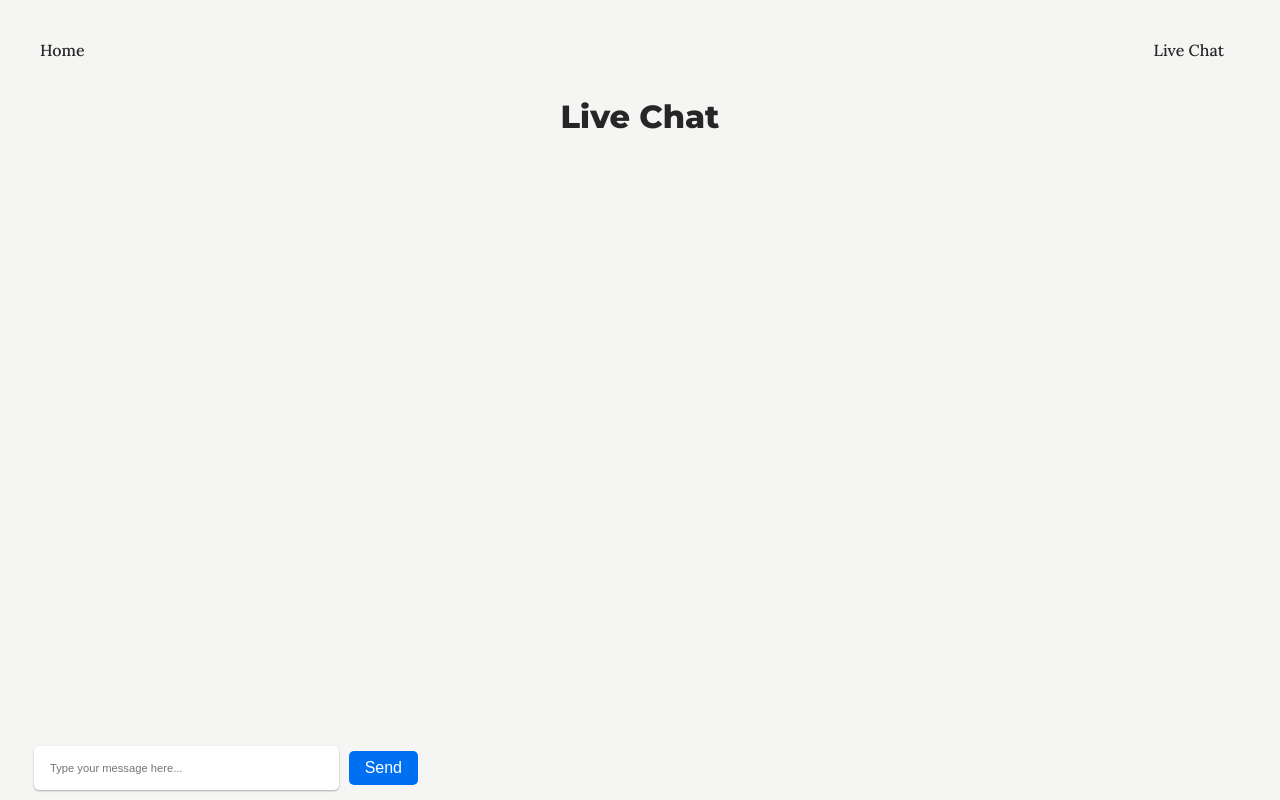
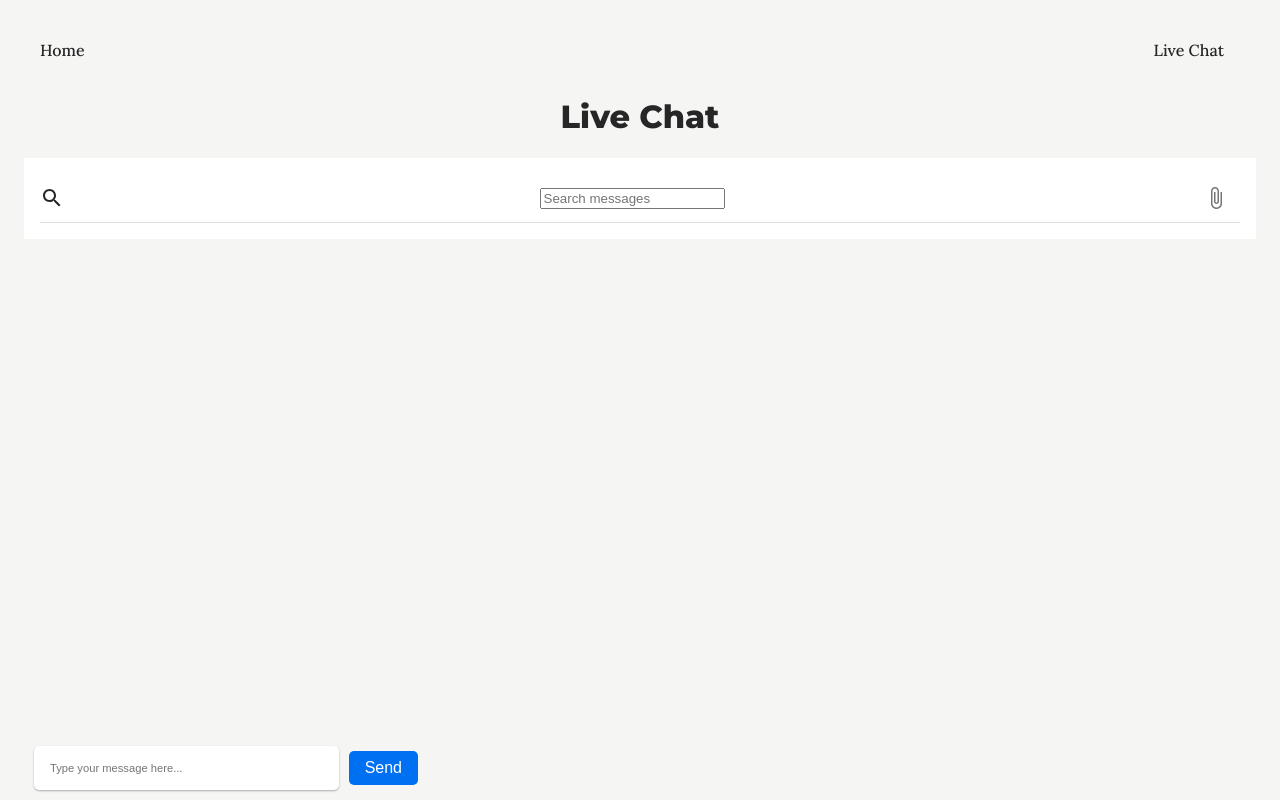
Before and after one commit to GalileoSeta/my-assist, a Next.js app: page /live-chat in a window 1280 px wide. Built offline with nearby package versions, Linux system fonts and the light colour scheme.

Commit message:
4 files modified

```diff
--- a/components/ChatHistory.js
+++ b/components/ChatHistory.js
@@ -1,16 +1,122 @@
-import React from 'react';
+import React, { useState } from 'react';
+import { makeStyles } from '@material-ui/core/styles';
+import { Avatar, Box, Divider, IconButton, Tooltip } from '@material-ui/core';
+import { AttachFile, SearchOutlined } from '@material-ui/icons';
 
-const ChatHistory = ({ chatMessages = [] }) => {
+const useStyles = makeStyles((theme) => ({
+  root: {
+    flexGrow: 1,
+    padding: theme.spacing(2),
+    backgroundColor: theme.palette.background.paper,
+  },
+  message: {
+    marginBottom: theme.spacing(2),
+    maxWidth: '70%',
+    borderRadius: theme.spacing(2),
+    padding: theme.spacing(1.5, 2),
+    backgroundColor: '#ECE5DD',
+    '&.sent': {
+      alignSelf: 'flex-end',
+      backgroundColor: '#DCF8C6',
+    },
+    '&.selected': {
+      backgroundColor: '#B8E1FF',
+    },
+  },
+  messageText: {
+    fontWeight: 400,
+    fontSize: '0.9rem',
+    lineHeight: 1.6,
+    whiteSpace: 'pre-wrap',
+  },
+  messageInfo: {
+    display: 'flex',
+    alignItems: 'center',
+    marginTop: theme.spacing(1),
+    '& .MuiAvatar-root': {
+      marginRight: theme.spacing(1),
+    },
+    '& .MuiTypography-root': {
+      fontWeight: 400,
+      fontSize: '0.8rem',
+      lineHeight: 1.6,
+    },
+  },
+  messageTimestamp: {
+    marginLeft: theme.spacing(1),
+    color: theme.palette.text.secondary,
+    fontSize: '0.7rem',
+    lineHeight: 1.6,
+  },
+  messageAction: {
+    marginTop: theme.spacing(1),
+  },
+}));
+
+const ChatHistory = ({
+  messages = [],
+  selectedMessage = null,
+  onMessageSelect = () => {},
+}) => {
+  const classes = useStyles();
+  const [searchQuery, setSearchQuery] = useState('');
+
+  const filteredMessages =
+    messages &&
+    messages.filter((message) =>
+      message.text.toLowerCase().includes(searchQuery.toLowerCase())
+    );
+
   return (
-    <div className="chat-history">
-      {chatMessages.map((chatMessage, index) => (
-        <div key={index}>
-          <div className={`chat-message ${chatMessage.sentiment}`}>
-            {chatMessage.message}
-          </div>
-        </div>
+    <Box className={classes.root}>
+      <Box display="flex" alignItems="center">
+        <SearchOutlined />
+        <Box flexGrow={1} ml={1}>
+          <input
+            placeholder="Search messages"
+            value={searchQuery}
+            onChange={(e) => setSearchQuery(e.target.value)}
+          />
+        </Box>
+        <Tooltip title="Attach file">
+          <IconButton>
+            <AttachFile />
+          </IconButton>
+        </Tooltip>
+      </Box>
+      <Divider />
+      {filteredMessages.map((message) => (
+        <Box
+          key={message.id}
+          className={`${classes.message} ${message.sent ? 'sent' : ''} ${
+            message.id === selectedMessage ? 'selected' : ''
+          }`}
+          onClick={() => onMessageSelect(message.id)}
+        >
+          <Box className={classes.messageText}>{message.text}</Box>
+          <Box className={classes.messageInfo}>
+            <Avatar src={message.sender.avatar} />
+            <Box>
+              <Box component="span" fontWeight={500}>
+                {message.sender.name}
+              </Box>
+              <Box component="span" className={classes.messageTimestamp}>
+                {message.timestamp}
+              </Box>
+            </Box>
+          </Box>
+          {message.actions && (
+            <Box className={classes.messageAction}>
+              {message.actions.map((action) => (
+                <Box key={action.label} component="span" mr={1}>
+                  <button onClick={action.onClick}>{action.label}</button>
+                </Box>
+              ))}
+            </Box>
+          )}
+        </Box>
       ))}
-    </div>
+    </Box>
   );
 };
 
--- a/package.json
+++ b/package.json
@@ -8,6 +8,8 @@
     "start": "next start"
   },
   "dependencies": {
+    "@material-ui/core": "^4.12.4",
+    "@material-ui/icons": "^4.11.3",
     "axios": "^1.3.4",
     "imagemin-mozjpeg": "^10.0.0",
     "next": "^13.2.4",
```
Also changed, not shown: components/ChatInput.js (+13 -49 lines), 1 other file (tests, documents, lock files or other folders).
